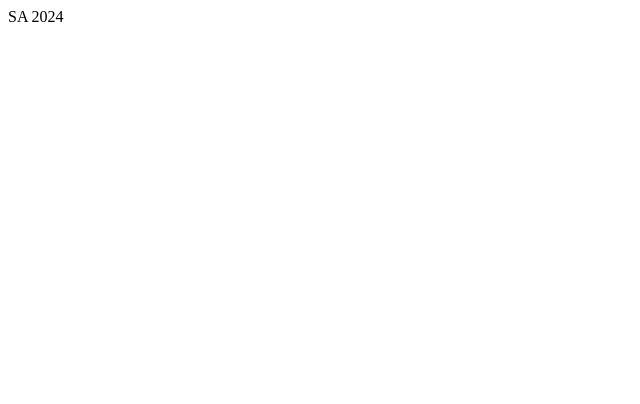
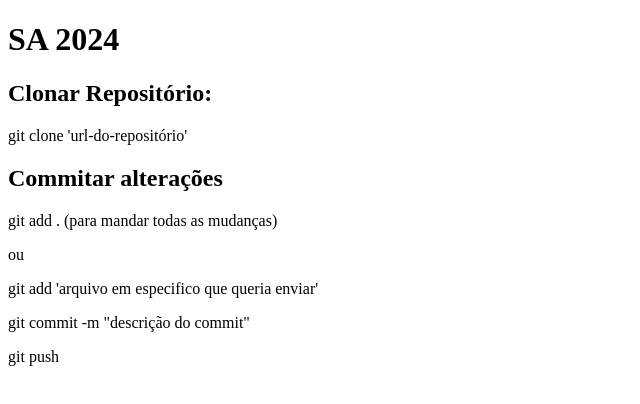
Before and after one commit to vlghpp/SA-BACKEND-SJ, a plain HTML site: page src/index.html in a window 1280 px wide. Shown: the whole page, without its empty margins (0-640 px from the left). Drawn offline with Linux system fonts and the light colour scheme.

Commit message:
Subindo o arquivo html com o passo a passo de subir para o github

```diff
--- a/src/index.html
+++ b/src/index.html
@@ -6,6 +6,16 @@
     <title>Document</title>
 </head>
 <body>
-    <span>SA 2024</span>
+    <h1>SA 2024</h1>
+
+    <h2>Clonar Repositório:</h2>
+    <p>git clone 'url-do-repositório'</p>
+
+    <h2>Commitar alterações</h2>
+    <p>git add . (para mandar todas as mudanças)</p>
+    <span>ou</span>
+    <p>git add 'arquivo em especifico que queria enviar'</p>
+    <p>git commit -m "descrição do commit"</p>
+    <p>git push</p>
 </body>
 </html>
```
